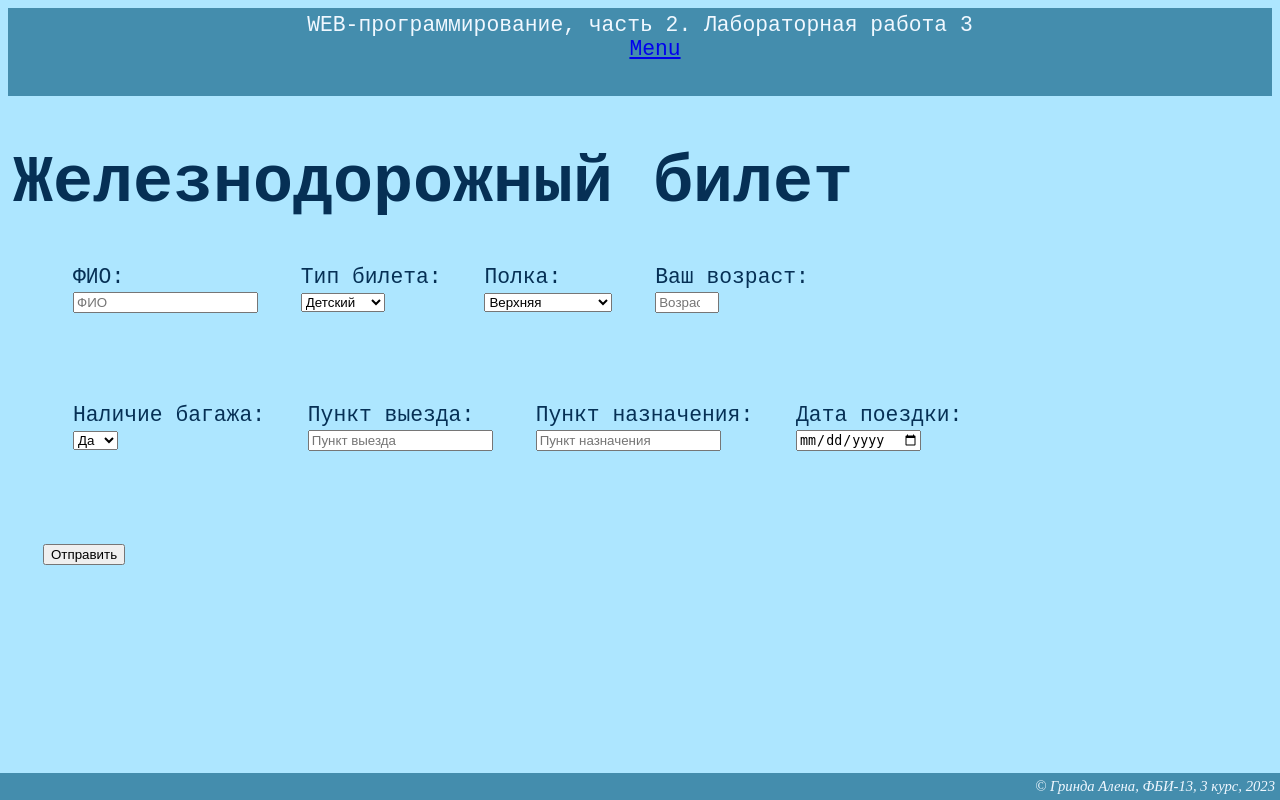
After one commit to AlenaGrinda/web_prog_lab_2, a Flask app: page /lab3/ticket in a window 1280 px wide. The commit adds this page. Run offline with Flask 3, Linux system fonts and the light colour scheme.

Commit message:
Железнодорожный билет

```diff
--- a/lab3.py
+++ b/lab3.py
@@ -8,16 +8,14 @@ def lab():
 
 @lab3.route('/lab3/form1')
 def form1():
-    errors = {}
-    user = request.args.get('user')
-    if user == '':
-       errors['user'] = 'Заполните поле!'
-       age = request.args.get('age')
-    if age == '':
-       errors['age'] = 'Заполните поле!'
+   errors = {}
+   user = request.args.get('user')
+   age = request.args.get('age')
+   if user== '':
+      errors['user'] = 'Заполните поле!'
 
-    sex = request.args.get('sex')
-    return render_template('form1.html', user = user, age = age, sex = sex, errors = errors)
+   sex = request.args.get('sex')
+   return render_template('form1.html', user = user, age = age, sex = sex, errors = errors)
 
 @lab3.route('/lab3/order')
 def order():
@@ -40,3 +38,32 @@ def pay():
       price += 10
 
    return render_template('pay.html', price=price)
+
+@lab3.route('/lab3/success')
+def success():
+   return render_template('success.html')
+
+@lab3.route('/lab3/ticket')
+def ticket():
+   errors = {}
+   user = request.args.get('user')
+   type = request.args.get('type')
+   shelf = request.args.get('shelf')
+   age = request.args.get('age')
+   Destination = request.args.get('Destination')
+   bag = request.args.get('bag')
+   date = request.args.get('date')
+   Departure_point = request.args.get('Departure_point')
+   return render_template('ticket.html', user=user, type=type, shelf=shelf, age=age, Departure_point=Departure_point, Destination=Destination, date=date, bag=bag)
+
+@lab3.route('/lab3/pay_tic')
+def pay_tic():
+   user = request.args.get('user')
+   shelf = request.args.get('shelf')
+   age = request.args.get('age')
+   Destination = request.args.get('Destination')
+   bag = request.args.get('bag')
+   date = request.args.get('date')
+   Departure_point = request.args.get('Departure_point')
+   type = request.args.get('type')
+   return render_template('pay_tic.html', user=user, type=type, shelf=shelf, age=age, Departure_point=Departure_point, Destination=Destination, date=date, bag=bag)
--- a/templates/lab3.html
+++ b/templates/lab3.html
@@ -12,5 +12,8 @@
         <li>
             <a href="/lab3/order">Заказ</a>
         </li>
+        <li>
+            <a href="/lab3/ticket">Билет</a>
+        </li>
     </ol>
 {% endblock %}
--- a/templates/order.html
+++ b/templates/order.html
@@ -6,7 +6,7 @@
 
     <h1>Заказ напитка</h1>
 
-        <form action="=/lab3/pay">
+        <form action="/lab3/pay">
         <div>Напиток</div>
         <label>
             <input type="radio" value="cofee" name="drink" cheсked>Кофе
--- a/templates/pay.html
+++ b/templates/pay.html
@@ -3,7 +3,6 @@
 {% block lab %}Лабораторная работа 3{% endblock %}
 
 {% block main %}
-    <h1>Оплата</h1>
 
     <div>Сумма к оплате {{ price }}</div>
 
--- /dev/null
+++ b/templates/ticket.html
@@ -0,0 +1,86 @@
+{% extends "base.html" %}
+
+{% block lab %}Лабораторная работа 3{% endblock %}
+
+{% block main %}
+
+
+    <h1>Железнодорожный билет</h1>
+
+    <form action="/lab3/pay_tic">
+        <div>
+            <div style="display: inline-block;">
+                <label>ФИО:</label>
+                <div><input type="text" placeholder="ФИО" name="user"  value="{{ user or ''}}" required></div>
+            </div>
+
+            <div style="display: inline-block;">
+                <label>Тип билета:</label>
+                <div>
+                    <select name = "type">
+                        <option value="kids" {{ type == 'kids' and 'selected' }} >Детский</option>
+                        <option value="adult" {{ type == 'adult' and 'selected' }}>Взрослый</option>
+                    </select>
+                </div>
+            </div>
+
+            <div style="display: inline-block;">
+                <label>Полка:</label>
+                <div>
+                    <select name = "shelf">
+                        <option value="upper" {{ type == 'Верхняя' and 'selected' }} >Верхняя</option>
+                        <option value="lower" {{ type == 'Нижняя' and 'selected' }}>Нижняя</option>
+                        <option value="upper side" {{ type == 'Верхняя боковая' and 'selected' }} >Верхняя боковая</option>
+                        <option value="lower side" {{ type == 'Нижняя боковая' and 'selected' }}>Нижняя боковая</option>
+                    </select>
+                </div>
+            </div>
+
+            <div style="display: inline-block;">
+                <label>Ваш возраст:</label>
+                <div>
+                    <input type="number" min = 18 max = 120 placeholder="Возраст" name = "age" value="{{ age or '' }}" required>
+                </div>
+            </div>
+        </div>
+
+        <div>
+            <div style="display: inline-block;">
+                <label>Наличие багажа:</label>
+                <div>
+                    <select name = "bag">
+                        <option value="Да" {{ type == 'yes' and 'selected' }} >Да</option>
+                        <option value="Нет" {{ type == 'no' and 'selected' }}>Нет</option>
+                    </select>
+                </div>
+            </div>
+
+            <div style="display: inline-block;">
+                <label>Пункт выезда:</label>
+                <div>
+                    <input type="text"  placeholder="Пункт выезда" name = "Departure_point" value="{{ Departure_point or '' }}" required>
+                </div>
+            </div>
+
+            <div style="display: inline-block;">
+                <label>Пункт назначения:</label>
+                <div>
+                    <input type="text"  placeholder="Пункт назначения" name = "Destination" value="{{ Destination or '' }}" required>
+                </div>
+            </div>
+
+            <div style="display: inline-block;">
+                <label>Дата поездки:</label>
+                <div>
+                    <input type="date"  name = "date" value="{{ date }}" required>
+                </div>
+            </div>
+        </div>
+
+        <div>
+            <button type="submit">Отправить</button>
+        </div>
+    </form>
+
+
+{% endblock %}
```
Also changed, not shown: templates/form1.html (+4 -4 lines), templates/pay_tic.html (added, +21 -0 lines), templates/success.html (added, +8 -0 lines).
